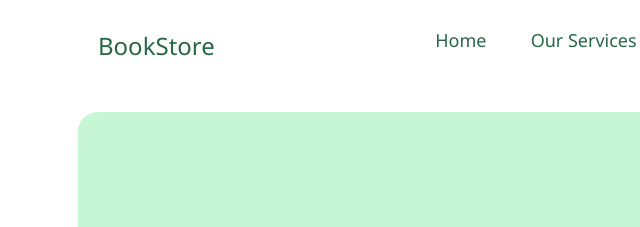
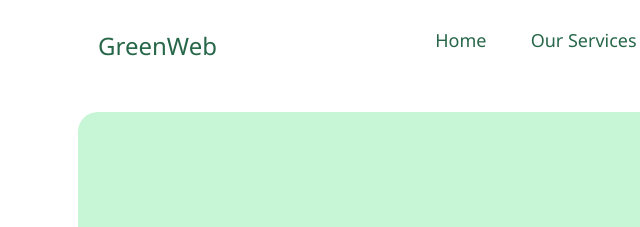
Before and after one commit to Sivuyise15/my-website, a plain HTML site: page index.html in a window 1280 px wide. Shown: the top 227 px of the page, 28-668 px from the left. Drawn offline with Linux system fonts and the light colour scheme.

Commit message:
Update index.html
Changed the Logo

```diff
--- a/index.html
+++ b/index.html
@@ -240,7 +240,7 @@
     <header>
         <nav class="navbar">
             <div class="logo">
-                <a href="#" ><h2>BookStore</h2></a>
+                <a href="#" ><h2>GreenWeb</h2></a>
             </div>
 
             <div class="navmenu">
```
